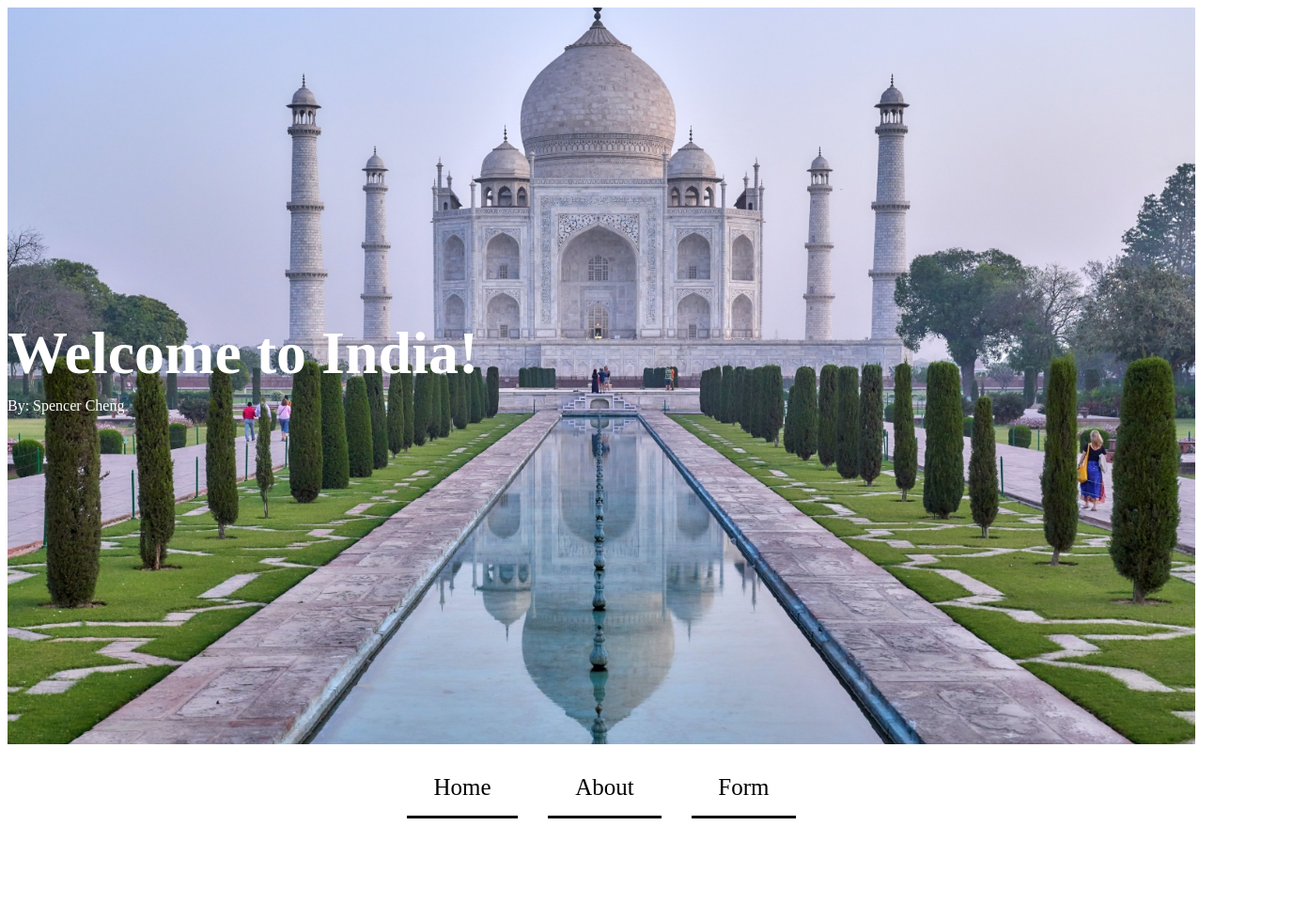
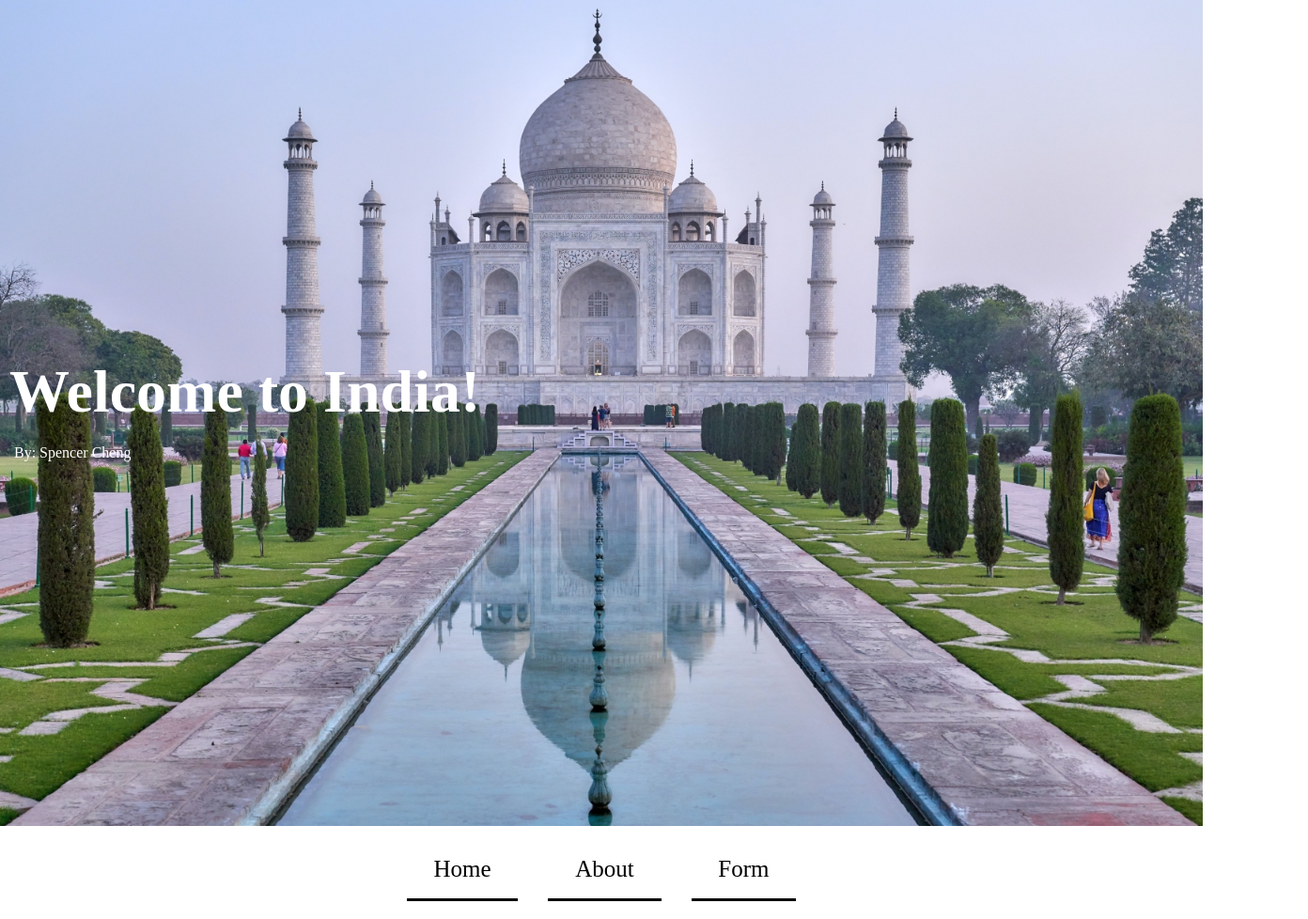
Before and after one commit to spencercheng/IS-120, a plain HTML site: page index.html in a window 1280 px wide. Shown: the top 978 px of the page at 94% size, 1392 px wide, since content can reach past the window. Drawn offline with nearby package versions, Linux system fonts and the light colour scheme.

Commit message:
new changes

```diff
--- a/Css/styles.css
+++ b/Css/styles.css
@@ -5,6 +5,11 @@
 *: ::before,
 *: ::after {
   box-sizing: border-box;
+}
+body {
+  display: flex;
+  flex-direction: column;
+  overflow-x: hidden;
 }
 h1 {
   color: White;
@@ -46,7 +51,10 @@ header .text-overlay {
   justify-content: center;
 }
 .text-overlay h1 {
-  margin: 0;
+  margin: 10px;
+}
+.text-overlay p {
+  margin: 15px;
 }
 picture img {
   width: 100%;
@@ -81,7 +89,7 @@ nav li a[href]:hover {
   flex-direction: column;
 }
 .panel .image-wrapper {
-  order: -1;
+  order: -2;
   flex: 0 1 40%;
 }
 .panel .recipe {
--- a/index.html
+++ b/index.html
@@ -1,3 +1,4 @@
+<!DOCTYPE html>
 <html lang="en">
 
 <head>
@@ -6,9 +7,9 @@
   <meta name="viewport" content="width=device-width, initial-scale=1.0">
   <meta name="description" content="Information about Biriyani">
   <title>IS 120 Website</title>
-  <l ink rel="stylesheet" href="https://cdnjs.cloudflare.com/ajax/libs/normalize/8.0.1/normalize.min.css"
+  <link rel="stylesheet" href="https://cdnjs.cloudflare.com/ajax/libs/normalize/8.0.1/normalize.min.css"
     integrity="sha512-NhSC1YmyruXifcj/KFRWoC561YpHpc5Jtzgvbuzx5VozKpWvQ+4nXhPdFgmx8xqexRcpAglTj9sIBWINXa8x5w=="
-    crossorigin="anonymous" referrerpolicy="no-referrer" />
+    crossorigin="anonymous" referrerpolicy="no-referrer">
   <link rel="preconnect" href="https://fonts.googleapis.com">
   <link rel="preconnect" href="https://fonts.gstatic.com" crossorigin>
   <link href="https://fonts.googleapis.com/css2?family=Lora:wght@400;700&family=Spectral:ital,wght@1,300&display=swap"
@@ -21,7 +22,7 @@
     <picture>
       <source srcset="Images/Taj-Mahal-1600px.jpg" media="(min-width: 901px)">
       <source srcset="Images/Taj-Mahal-900px.jpg" media="(min-width: 481px)">
-      <source srcset="Images/Taj-Mahal-600px.jpg" media="(min-width: 480px)">
+      <source srcset="Images/Taj-Mahal-600px.jpg" media="(max-width: 480px)">
       <img src="Images/Taj-Mahal-900px.jpg" alt="Image of Taj Mahal">
     </picture>
 
@@ -123,3 +124,5 @@
   </div>
   <footer> COol footer</footer>
 </body>
+
+</html>
```
Also changed, not shown: about/index.html (+1 -1 lines), form/index.html (+1 -1 lines).
